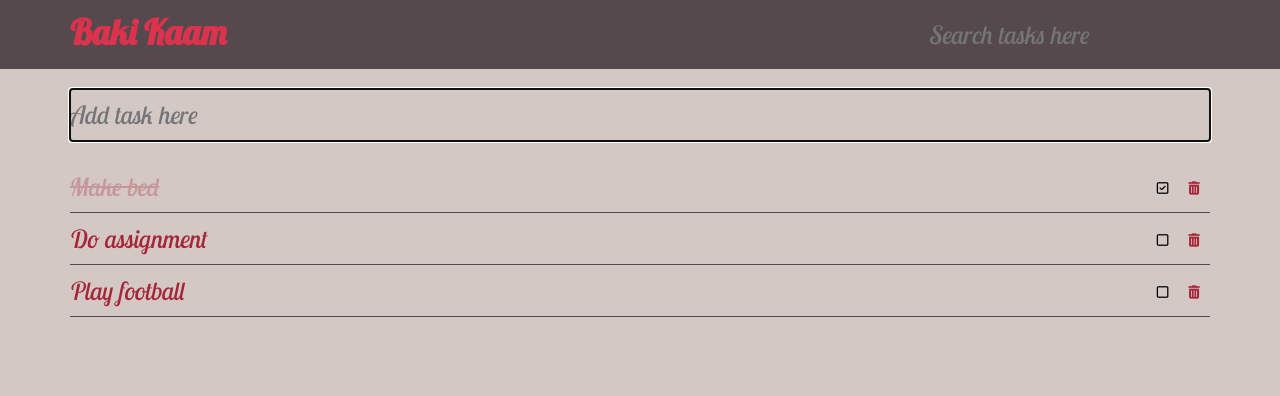
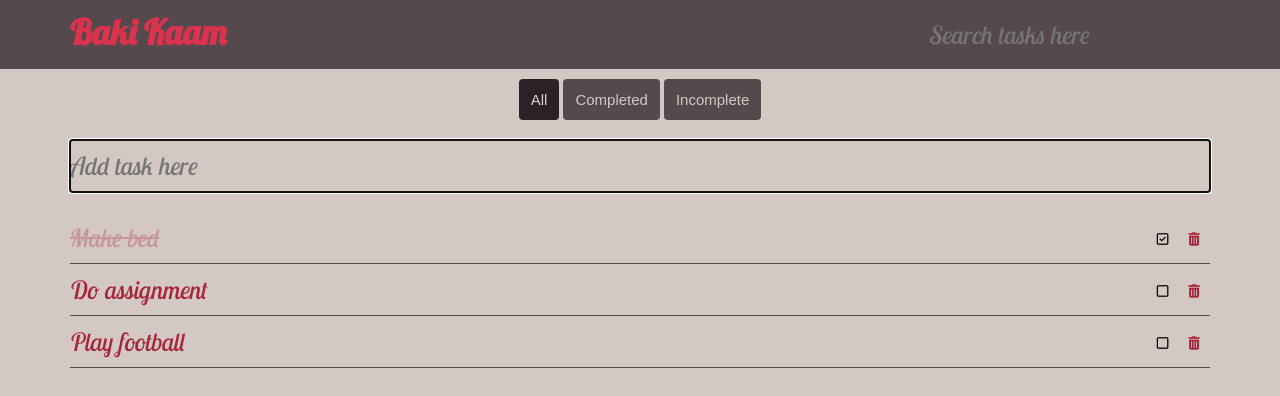
Before and after one commit to mousamdhakal/todo, a React (Create React App) app: page / in a window 1280 px wide. Shown: the top 396 px of the page. Built offline with nearby package versions, Linux system fonts and the light colour scheme.

Commit message:
Add filters

```diff
--- a/src/App.js
+++ b/src/App.js
@@ -1,6 +1,7 @@
 import React, { Component } from "react";
-import Todos from "./Components/Todos";
-import SearchBar from "./Components/SearchBar";
+import Todos from "./Containers/Todos";
+import SearchBar from "./Containers/SearchBar";
+import Button from "./Components/common/button";
 
 class App extends Component {
   constructor() {
@@ -9,6 +10,7 @@ class App extends Component {
     this.state = {
       searchText: " ",
       showSearchResult: false,
+      display: "all",
     };
   }
 
@@ -21,6 +23,12 @@ class App extends Component {
         showSearchResult: true,
       });
     }
+  };
+
+  setDisplay = (display) => {
+    this.setState({
+      display: display,
+    });
   };
 
   render() {
@@ -38,7 +46,32 @@ class App extends Component {
         </header>
         <section className="todos">
           <div className="container">
+            <div className="display-buttons">
+              <Button
+                className={`${this.state.display === "all" ? "active" : ""}`}
+                onClick={() => this.setDisplay("all")}
+              >
+                All
+              </Button>
+              <Button
+                className={`${
+                  this.state.display === "completed" ? "active" : ""
+                }`}
+                onClick={() => this.setDisplay("completed")}
+              >
+                Completed
+              </Button>
+              <Button
+                className={`${
+                  this.state.display === "incomplete" ? "active" : ""
+                }`}
+                onClick={() => this.setDisplay("incomplete")}
+              >
+                Incomplete
+              </Button>
+            </div>
             <Todos
+              display={this.state.display}
               show={this.state.showSearchResult}
               searchText={this.state.searchText}
             />
--- /dev/null
+++ b/src/Components/common/button/button.css
@@ -0,0 +1,21 @@
+.btn {
+  padding: 12px;
+  font-size: 13px;
+  margin: 0 2px;
+  background-color: #56494E;
+  border: none;
+  border-radius: 4px;
+  color: #d4c8c5;
+  cursor: pointer;
+}
+
+.btn.active {
+  color: #e0d0cc;
+  background-color: #2c2126;
+}
+
+@media (min-width: 768px){
+  .btn {
+    font-size: 15px;
+  }
+}
--- /dev/null
+++ b/src/Components/common/button/button.jsx
@@ -0,0 +1,10 @@
+import React from 'react';
+import "./button.css";
+
+function Button(props){
+  return(
+  <button className={`btn ${props.className || ""}`} onClick={props.onClick}>{props.children}</button>
+  );
+}
+
+export default Button;
--- /dev/null
+++ b/src/Components/common/button/index.js
@@ -0,0 +1,3 @@
+import Button from "./button";
+
+export default Button;
--- a/src/Components/Todos.js
+++ b/src/Containers/Todos.js
@@ -44,24 +44,44 @@ class Todos extends Component {
     });
   };
 
-  render() {
+  filterTasks = () => {
     let tasksToShow = [];
 
+    if (this.props.display === "all") {
+      tasksToShow = this.state.tasks;
+    }
+
+    if (this.props.display === "completed") {
+      tasksToShow = this.state.tasks.filter((task) => task.complete);
+    }
+
+    if (this.props.display === "incomplete") {
+      tasksToShow = this.state.tasks.filter((task) => !task.complete);
+    }
+
+    tasksToShow = this.searchTasks(tasksToShow);
+
+    return tasksToShow;
+  };
+
+  searchTasks = (tasks) => {
     if (this.props.show) {
-      tasksToShow = this.state.tasks.filter((task) => {
+      return tasks.filter((task) => {
         const lc = task.text.toLowerCase();
         const filter = this.props.searchText.toLowerCase();
         return lc.includes(filter);
       });
     } else {
-      tasksToShow = this.state.tasks;
+      return tasks;
     }
+  };
 
+  render() {
     return (
       <>
         <AddTask addTask={this.addTask} />
         <ToDoList
-          tasks={tasksToShow}
+          tasks={this.filterTasks()}
           deleteTask={this.deleteTask}
           changeTaskStatus={this.changeTaskStatus}
         />
--- a/src/styles/index.css
+++ b/src/styles/index.css
@@ -47,6 +47,11 @@ body {
 .todos__list-item {
   padding: 10px 0;
   border-bottom: 1px solid #56494E;
+}
+
+.display-buttons {
+  width: max-content;
+  margin: 10px auto 0px auto;
 }
 
 .todos__text--complete {
```
Also changed, not shown: src/Containers/AddTask.js (renamed from src/Components/AddTask.js), src/Containers/SearchBar.js (renamed from src/Components/SearchBar.js), src/Containers/TodoList.js (renamed from src/Components/TodoList.js).
